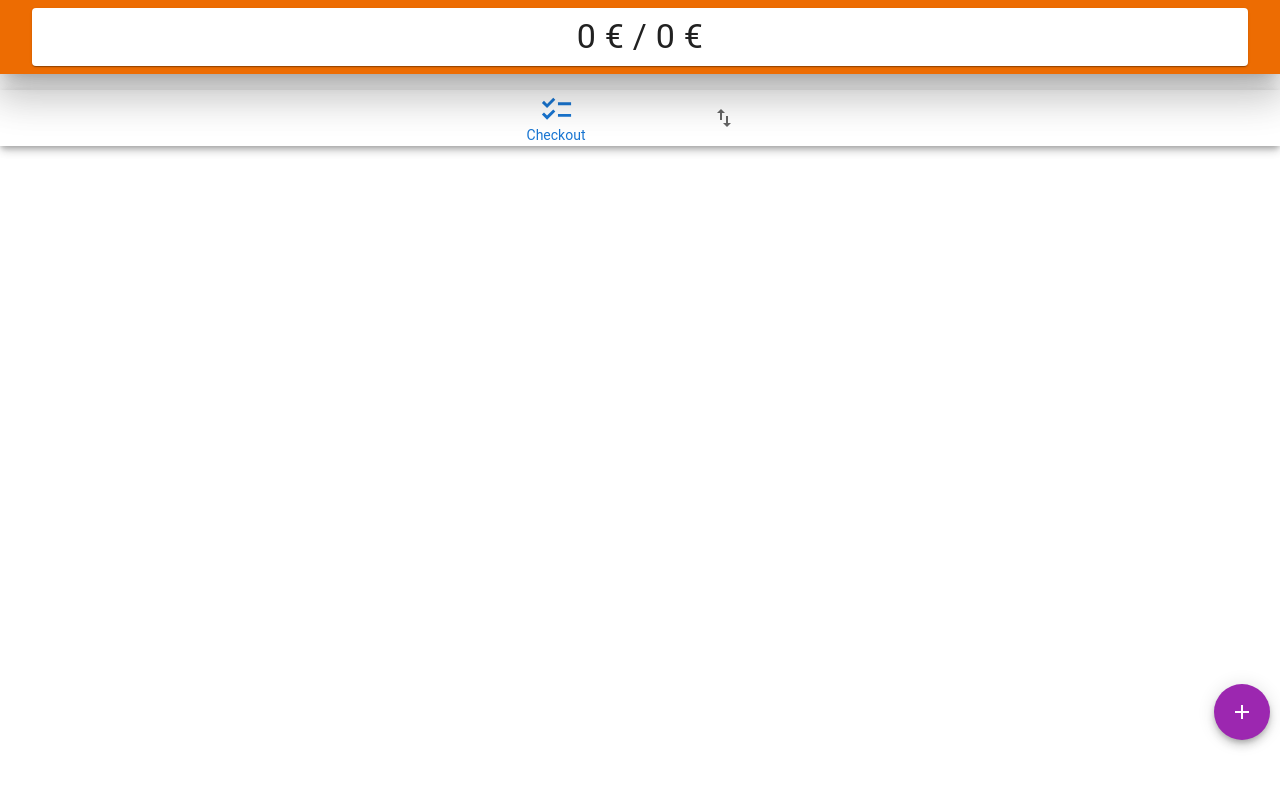
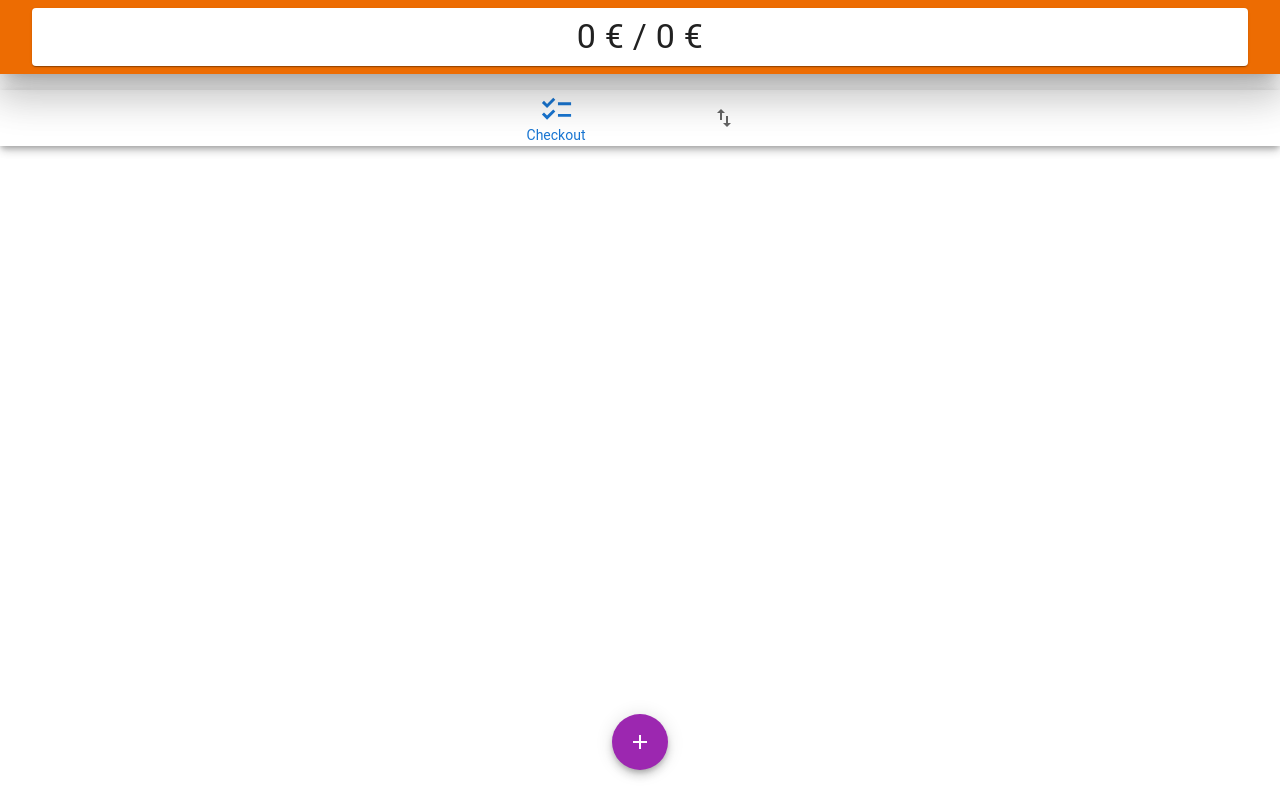
Before and after one commit to OsamaMSoliman/Budgeting, a React (Vite) app: page / in a window 1280 px wide. Built offline with nearby package versions, Linux system fonts and the light colour scheme.

Commit message:
Fab zoom in animation on mount

```diff
--- a/src/components/Fab.tsx
+++ b/src/components/Fab.tsx
@@ -1,16 +1,16 @@
 import { Add } from "@mui/icons-material";
-import { Fab } from "@mui/material";
+import { Fab, Zoom } from "@mui/material";
 
-
-interface FabProps {
+interface IProps {
     onClick: React.MouseEventHandler<HTMLButtonElement>
 }
 
-
-export default function ({ onClick }: FabProps) {
+export default function ({ onClick }: IProps) {
     return (
-        <Fab color="secondary" sx={{ position: "fixed", bottom: 60, right: 10 }} onClick={onClick}>
-            <Add />
-        </Fab >
+        <Zoom in={true}>
+            <Fab color="secondary" sx={{ position: "fixed", bottom: 30, right: 0, left: 0, margin: '0 auto' }} onClick={onClick}>
+                <Add />
+            </Fab >
+        </Zoom>
     );
 }
```
